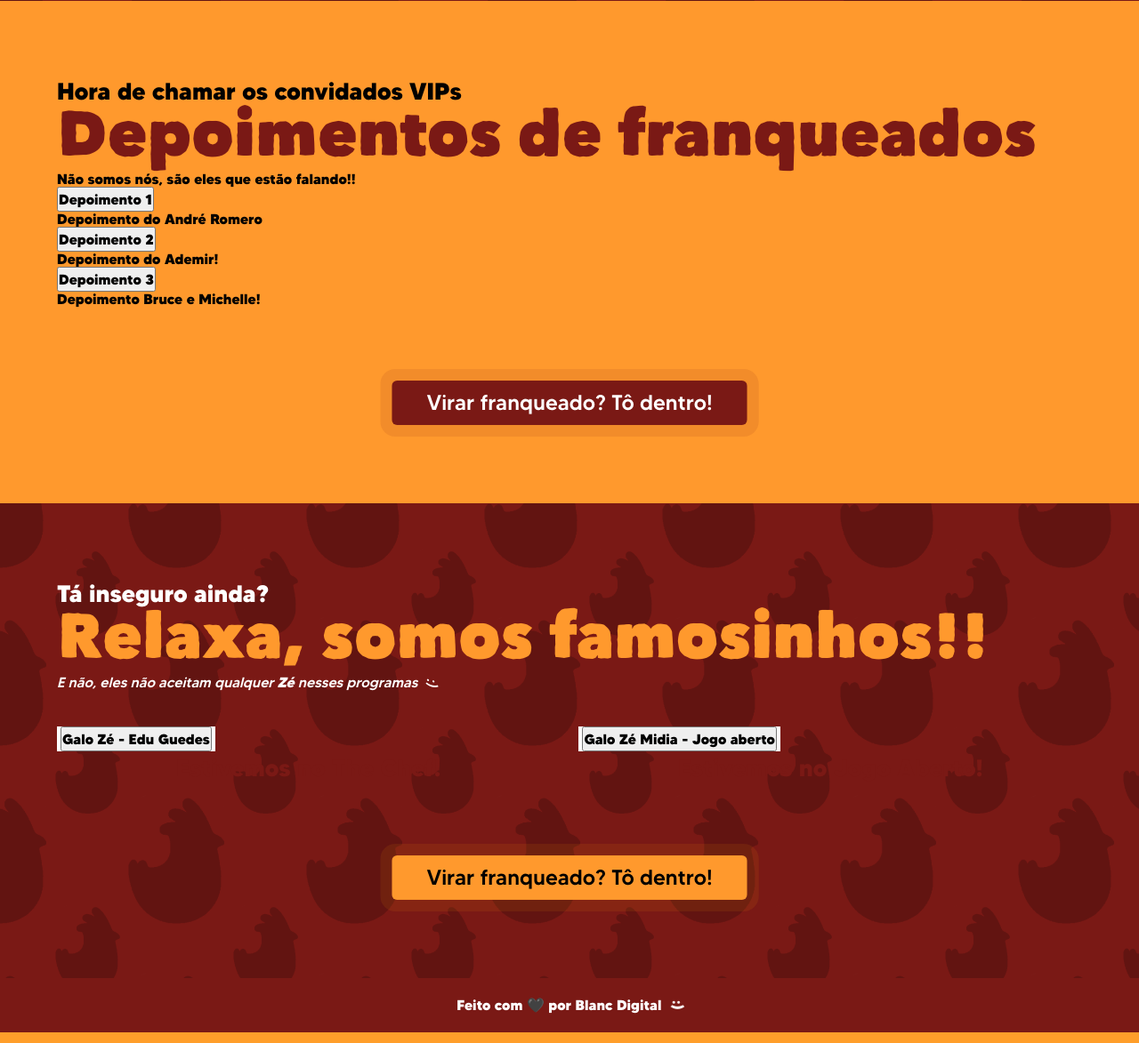
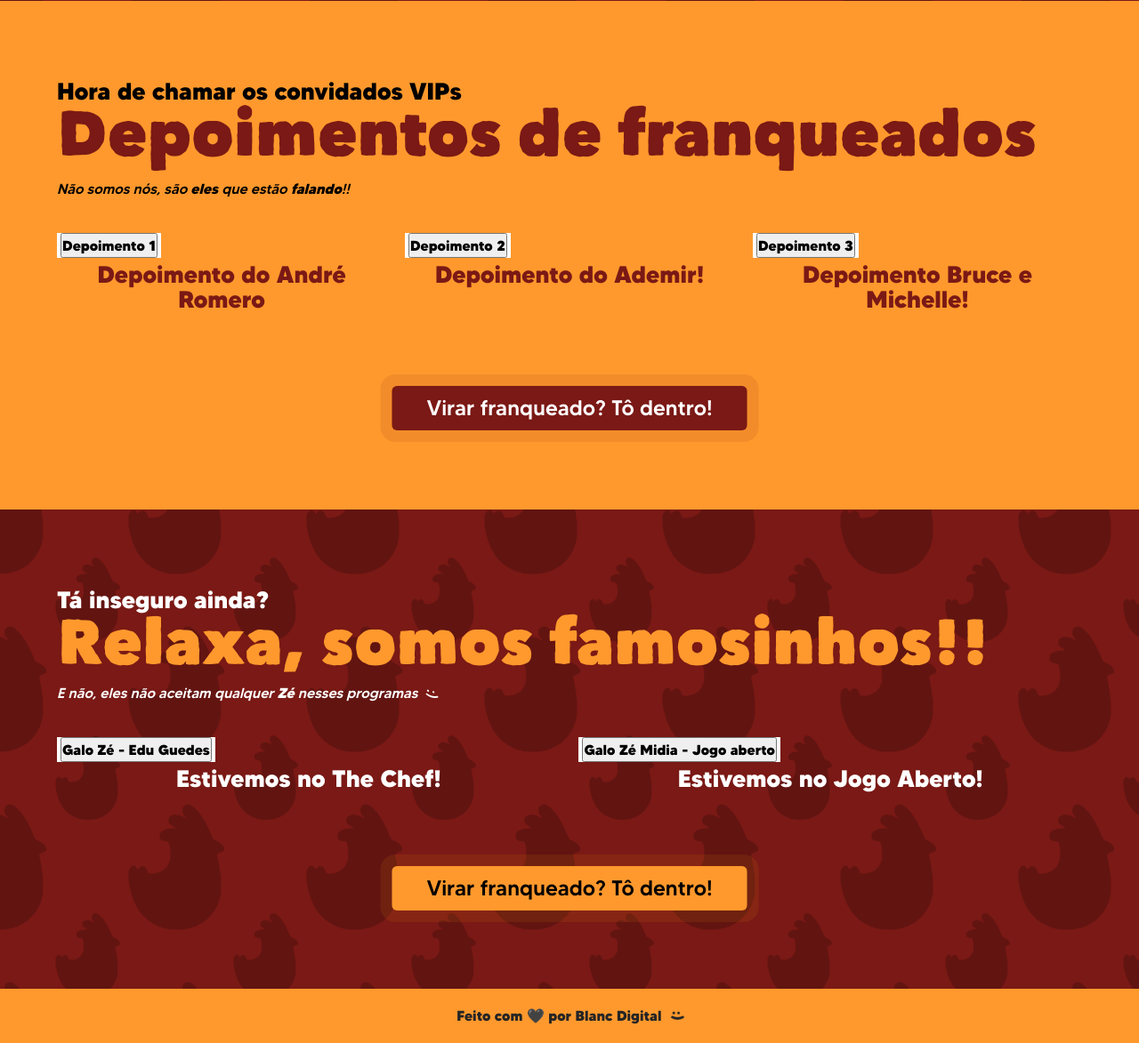
Before and after one commit to BlancDigital/galoze--franquia, a PHP site: page / in a window 1280 px wide. Shown: the part 4523-5696 px from the top of the page at 89% size. Run offline with PHP 8.4, Linux system fonts and the light colour scheme; some libraries are stand-ins or nearby versions; grey boxes are pictures that could not be loaded.

Commit message:
autoprefixer; compiled by sass

```diff
--- a/style.css
+++ b/style.css
@@ -14,7 +14,6 @@
   src: url("public/fonts/Thin.otf") format("opentype");
   font-display: swap;
 }
-
 @font-face {
   font-family: "MADE TOMMY";
   font-style: normal;
@@ -22,7 +21,6 @@
   src: url("public/fonts/Light.otf") format("opentype");
   font-display: swap;
 }
-
 @font-face {
   font-family: "MADE TOMMY";
   font-style: normal;
@@ -30,7 +28,6 @@
   src: url("public/fonts/Regular.otf") format("opentype");
   font-display: swap;
 }
-
 @font-face {
   font-family: "MADE TOMMY";
   font-style: normal;
@@ -38,7 +35,6 @@
   src: url("public/fonts/Medium.otf") format("opentype");
   font-display: swap;
 }
-
 @font-face {
   font-family: "MADE TOMMY";
   font-style: normal;
@@ -46,7 +42,6 @@
   src: url("public/fonts/Bold.otf") format("opentype");
   font-display: swap;
 }
-
 @font-face {
   font-family: "MADE TOMMY";
   font-style: normal;
@@ -54,7 +49,6 @@
   src: url("public/fonts/ExtraBold.otf") format("opentype");
   font-display: swap;
 }
-
 @font-face {
   font-family: "MADE TOMMY";
   font-style: normal;
@@ -62,7 +56,6 @@
   src: url("public/fonts/Black.otf") format("opentype");
   font-display: swap;
 }
-
 @font-face {
   font-family: "Matiz";
   font-style: normal;
@@ -70,7 +63,6 @@
   src: url("public/fonts/Matiz.ttf") format("truetype");
   font-display: swap;
 }
-
 :root {
   --ff-body: "MADE TOMMY";
   --ff-title: "Matiz";
@@ -78,10 +70,9 @@
   --clr-main: #ff992d;
   --clr-black: #252525;
   --clr-white: #fff;
-  --select-border: rgb(170 170 170);
+  --select-border: rgb(170, 170, 170);
   --select-focus: var(--clr-main);
   --select-arrow: var(--select-border);
-
   /* Constants for Base font size (fluid) */
   --fs-base: 16px;
   --fs-factor-min: 1.2;
@@ -89,7 +80,6 @@
   --sp-factor: 1rem;
   --lh-min: 1;
   --lh-max: 1.5;
-
   /* Derived font sizes (min) */
   --fs-400-min: var(--fs-base);
   --fs-500-min: calc(var(--fs-400-min) * var(--fs-factor-min));
@@ -99,7 +89,6 @@
   --fs-900-min: calc(var(--fs-800-min) * var(--fs-factor-min));
   --fs-300-min: calc(var(--fs-400-min) / var(--fs-factor-min));
   --fs-200-min: calc(var(--fs-300-min) / var(--fs-factor-min));
-
   /* Derived font sizes (max) */
   --fs-400-max: var(--fs-base);
   --fs-500-max: calc(var(--fs-400-max) * var(--fs-factor-max));
@@ -109,7 +98,6 @@
   --fs-900-max: calc(var(--fs-800-max) * var(--fs-factor-max));
   --fs-300-max: calc(var(--fs-400-max) / var(--fs-factor-max));
   --fs-200-max: calc(var(--fs-300-max) / var(--fs-factor-max));
-
   /* Derived font sizes (fluid) */
   --fs-200: clamp(var(--fs-200-min), var(--fs-200-min) + 4vw, var(--fs-200-max));
   --fs-300: clamp(var(--fs-300-min), var(--fs-300-min) + 2vw, var(--fs-300-max));
@@ -119,7 +107,6 @@
   --fs-700: clamp(var(--fs-700-min), var(--fs-700-min) + 2vw, var(--fs-700-max));
   --fs-800: clamp(var(--fs-800-min), var(--fs-800-min) + 3vw, var(--fs-800-max));
   --fs-900: clamp(var(--fs-900-min), var(--fs-900-min) + 4vw, var(--fs-900-max));
-
   /* Derived spacings */
   --sp-200: calc(var(--sp-factor) * 0.5);
   --sp-300: calc(var(--sp-factor) * 0.75);
@@ -185,6 +172,7 @@
 }
 
 body {
+  overflow-x: hidden;
   font-family: var(--ff-body);
   font-weight: bold;
 }
@@ -214,7 +202,6 @@
   background-image: url(./public/images/pattern-2.png);
   background-size: 200px;
 }
-
 section:nth-child(odd) h1,
 section:nth-child(odd) h2 {
   color: var(--clr-main);
@@ -223,7 +210,6 @@
 section:nth-child(even) {
   background: var(--clr-main);
 }
-
 section:nth-child(even) h2 {
   color: var(--clr-accent);
 }
@@ -284,7 +270,6 @@
     scroll-behavior: auto !important;
   }
 }
-
 .above-title {
   margin-bottom: 0.325rem;
   font-size: var(--fs-500);
@@ -357,7 +342,6 @@
   background: var(--clr-main);
   border: 0.375rem solid transparent;
   border-radius: 0.25em;
-
   /* box-shadow: rgba(50, 50, 93, 0.25) 0px 0.375em 0.75em -0.125em,
     rgba(0, 0, 0, 0.3) 0px 0.1875em 0.4375em -0.1875em; */
   transition: opacity 250ms ease-in;
@@ -366,82 +350,71 @@
 }
 
 .btn--red {
+  background: var(--clr-accent);
   color: var(--clr-white);
-  background: var(--clr-accent);
   -webkit-animation: pulse-red 1.5s infinite;
   animation: pulse-red 1.5s infinite;
 }
 
 @-webkit-keyframes pulse-yellow {
   0% {
-    box-shadow: 0 0 0 0 rgb(255 156 0 / 70%);
+    box-shadow: 0 0 0 0 rgba(255, 156, 0, 0.7);
     transform: scale(0.99);
   }
-
   70% {
-    box-shadow: 0 0 0 0.625em rgb(255 156 0 / 0%);
+    box-shadow: 0 0 0 0.625em rgba(255, 156, 0, 0);
     transform: scale(1);
   }
-
   100% {
-    box-shadow: 0 0 0 0.625em rgb(255 156 0 / 0%);
+    box-shadow: 0 0 0 0.625em rgba(255, 156, 0, 0);
     transform: scale(0.99);
   }
 }
 
 @keyframes pulse-yellow {
   0% {
-    box-shadow: 0 0 0 0 rgb(255 156 0 / 70%);
+    box-shadow: 0 0 0 0 rgba(255, 156, 0, 0.7);
     transform: scale(0.99);
   }
-
   70% {
-    box-shadow: 0 0 0 0.625em rgb(255 156 0 / 0%);
+    box-shadow: 0 0 0 0.625em rgba(255, 156, 0, 0);
     transform: scale(1);
   }
-
   100% {
-    box-shadow: 0 0 0 0.625em rgb(255 156 0 / 0%);
+    box-shadow: 0 0 0 0.625em rgba(255, 156, 0, 0);
     transform: scale(0.99);
   }
 }
-
 @-webkit-keyframes pulse-red {
   0% {
-    box-shadow: 0 0 0 0 rgb(122 25 21 / 70%);
+    box-shadow: 0 0 0 0 rgba(122, 25, 21, 0.7);
     transform: scale(0.99);
   }
-
   70% {
-    box-shadow: 0 0 0 0.625em rgb(122 25 21 / 0%);
+    box-shadow: 0 0 0 0.625em rgba(122, 25, 21, 0);
     transform: scale(1);
   }
-
   100% {
-    box-shadow: 0 0 0 0.625em rgb(122 25 21 / 0%);
+    box-shadow: 0 0 0 0.625em rgba(122, 25, 21, 0);
     transform: scale(0.99);
   }
 }
-
 @keyframes pulse-red {
   0% {
-    box-shadow: 0 0 0 0 rgb(122 25 21 / 70%);
+    box-shadow: 0 0 0 0 rgba(122, 25, 21, 0.7);
     transform: scale(0.99);
   }
-
   70% {
-    box-shadow: 0 0 0 0.625em rgb(122 25 21 / 0%);
+    box-shadow: 0 0 0 0.625em rgba(122, 25, 21, 0);
     transform: scale(1);
   }
-
   100% {
-    box-shadow: 0 0 0 0.625em rgb(122 25 21 / 0%);
+    box-shadow: 0 0 0 0.625em rgba(122, 25, 21, 0);
     transform: scale(0.99);
   }
 }
-
 .btn:hover {
-  opacity: 80%;
+  opacity: 0.8;
 }
 
 .btn:focus-visible {
@@ -473,27 +446,22 @@
   align-content: flex-start;
   justify-items: center;
 }
-
 .cards__card .title {
   margin-bottom: 1.2rem;
   font-size: var(--fs-700);
   font-weight: 800;
 }
-
 .cards__card img {
   align-self: flex-end;
   justify-self: flex-start;
   max-width: 300px;
 }
-
 .cards__card .cards__card__text {
   font-weight: 500;
 }
-
 .cards__card .text {
   font-size: clamp(1.3125rem, 1.1797rem + 0.625vw, 1.625rem);
 }
-
 .cards__card .text span {
   font-size: 1rem;
 }
@@ -527,7 +495,6 @@
     grid-template-columns: 1fr 1fr;
   }
 }
-
 .exit-form__trigger {
   position: fixed;
   top: 0;
@@ -550,12 +517,10 @@
 .modal {
   /* background */
   position: fixed;
-
   /* Stay in place */
   top: 0;
   left: 0;
   z-index: 1000;
-
   /* Sit on top */
   display: flex;
   align-items: center;
@@ -563,10 +528,8 @@
   width: 100%;
   height: 100%;
   background-color: black;
-
   /* Fallback color */
-  background-color: rgb(0 0 0 / 90%);
-
+  background-color: rgba(0, 0, 0, 0.9);
   /* Black w/ opacity */
 }
 
@@ -578,7 +541,6 @@
 
 .modal__image-wrapper img {
   -o-object-fit: cover;
-  object-fit: cover;
   object-fit: cover;
   height: 100%;
   border-top-left-radius: 0.5em;
@@ -603,7 +565,7 @@
   overflow-y: auto;
   background-color: var(--clr-white);
   border-radius: 0.5em;
-  box-shadow: rgb(0 0 0 / 35%) 0 0.3125em 0.9375em;
+  box-shadow: rgba(0, 0, 0, 0.35) 0px 0.3125em 0.9375em;
 }
 
 .btn--close {
@@ -614,24 +576,23 @@
   padding: 0;
   font-size: var(--fs-400);
   color: var(--clr-black);
-  box-shadow: rgb(0 0 0 / 10%) 0 0.25em 0.375em -0.0625em,
-    rgb(0 0 0 / 6%) 0 0.125rem 0.25em -0.0625em;
+  box-shadow: rgba(0, 0, 0, 0.1) 0px 0.25em 0.375em -0.0625em,
+    rgba(0, 0, 0, 0.06) 0px 0.125rem 0.25em -0.0625em;
   -webkit-animation: none;
-  animation: none;
   animation: none;
 }
 
 .form h6 {
   margin-bottom: 0.5em;
+  font-size: var(--fs-600);
   font-family: var(--ff-body);
-  font-size: var(--fs-600);
   text-align: left;
 }
 
 .form p {
-  margin-bottom: 1.5em;
   font-weight: 500;
   line-height: 1.3;
+  margin-bottom: 1.5em;
 }
 
 /* Style the input fields */
@@ -658,17 +619,13 @@
   font-weight: 500;
   line-height: inherit;
   cursor: inherit;
-
   /* Additional resets for further consistency */
   background-color: transparent;
   border: none;
   outline: none;
-
   /* A reset of styles, including removing the default dropdown arrow */
   -webkit-appearance: none;
   -moz-appearance: none;
-  appearance: none;
-  appearance: none;
   appearance: none;
 }
 
@@ -697,7 +654,6 @@
   height: 0.5em;
   -webkit-clip-path: polygon(100% 0%, 0 0%, 50% 100%);
   clip-path: polygon(100% 0%, 0 0%, 50% 100%);
-  clip-path: polygon(100% 0%, 0 0%, 50% 100%);
   content: "";
   background-color: var(--select-arrow);
 }
@@ -709,9 +665,9 @@
 
 .form .btn--submit {
   max-width: 100%;
-  padding: 1em 2em;
   margin-top: 1em;
   font-size: var(--fs-400);
+  padding: 1em 2em;
 }
 
 @media screen and (min-width: 56.25rem) {
@@ -726,7 +682,6 @@
     border-bottom-right-radius: 0.5em;
   }
 }
-
 .form--exit {
   color: #fff;
 }
@@ -763,22 +718,18 @@
   min-height: 90vh;
   text-align: center;
 }
-
 .section-hero img {
   max-width: 150px;
   margin: 0 auto;
   margin-bottom: 1rem;
 }
-
 .section-hero .above-title {
   margin-bottom: 0.65rem;
   font-size: var(--fs-600);
 }
-
 .section-hero .below-title {
   font-size: var(--fs-500);
 }
-
 .section-hero h1 {
   margin-left: -0.35vw;
 }
@@ -786,35 +737,28 @@
 .section-warning {
   min-height: 40vh;
 }
-
 .section-warning .above-title {
   margin: 0;
 }
-
 .section-warning h2 span {
   color: var(--clr-white);
 }
-
 .section-warning .text {
   margin-top: 0.75rem;
   font-size: var(--fs-500);
 }
-
 .section-warning .text span {
   color: #621411;
 }
-
 .section-warning .text--sublime {
   margin-top: 0.5rem;
   font-size: var(--fs-400);
   font-style: italic;
   font-weight: 500;
 }
-
 .section-warning .center {
   margin-top: 2.6rem;
 }
-
 .section-warning .underline-accent {
   display: inline-block;
   margin: 0 auto;
@@ -825,7 +769,6 @@
 .section-numbers {
   min-height: 90vh;
 }
-
 .section-numbers h2 {
   max-width: 13ch;
   margin-bottom: 2.6rem;
@@ -834,57 +777,46 @@
 .section-franchises .above-title {
   margin: 0;
 }
-
 .section-franchises .below-title {
   margin-bottom: 5.2rem;
   font-style: italic;
   font-weight: 500;
 }
-
 .section-franchises .splide__slide {
   padding: 0 5%;
 }
-
 .section-franchises .splide__arrow.splide__arrow {
   top: 103%;
   background-color: var(--clr-accent);
   opacity: 100%;
   transition: opacity 150ms ease-in;
 }
-
 .section-franchises .splide__arrow.splide__arrow svg {
   fill: var(--clr-white);
 }
-
 .section-franchises .splide__arrow.splide__arrow:active {
   opacity: 60%;
 }
-
 .section-franchises .splide__pagination.splide__pagination {
   bottom: -1.6rem;
 }
-
 .section-franchises .splide__pagination__page.splide__pagination__page {
   background-color: var(--clr-accent);
 }
-
 .section-franchises
   .splide__pagination__page.is-active.splide__pagination__page.is-active {
   background-color: var(--clr-white);
 }
-
 .section-franchises .slide__title {
   margin-bottom: 1.3rem;
   font-size: var(--fs-700);
   color: var(--clr-white);
   text-align: center;
 }
-
 .section-franchises .item-list {
   display: flex;
   flex-direction: column;
 }
-
 .section-franchises .item-list li {
   position: relative;
   font-size: var(--fs-500);
@@ -895,40 +827,39 @@
   display: grid;
   place-content: center;
 }
-
 .section-gallery .above-title {
   margin: 0;
 }
-
 .section-gallery h2 {
   margin-bottom: 1.3rem;
 }
-
 .section-gallery .splide__track.splide__track {
   border-radius: 1rem;
 }
 
+.section-testimonials .below-title,
 .section-videos .below-title {
   font-style: italic;
   font-weight: 500;
+  margin-top: 0.65rem;
 }
-
+.section-testimonials .flex,
 .section-videos .flex {
   display: flex;
   flex-direction: column;
   gap: 1.3rem;
 }
-
+.section-testimonials .container,
 .section-videos .container {
   width: 100%;
   margin-top: 2.6rem;
 }
-
+.section-testimonials .video,
 .section-videos .video {
   width: 100%;
   border: 0.25rem solid var(--clr-white);
 }
-
+.section-testimonials .title,
 .section-videos .title {
   margin-top: 0.325rem;
   font-size: var(--fs-500);
@@ -936,15 +867,21 @@
   text-align: center;
 }
 
+.section-videos .below-title {
+  margin-top: 0.325rem;
+}
+.section-videos .title {
+  color: var(--clr-white);
+}
+
 footer {
   padding: 2.75vh 0;
   text-align: center;
-  background-color: var(--clr-accent);
+  background-color: var(--clr-main);
 }
-
 footer p {
   font-size: var(--fs-400);
-  color: var(--clr-white);
+  color: var(--clr-black);
 }
 
 @media screen and (min-width: 48rem) {
@@ -953,27 +890,24 @@
     gap: 1.3rem;
     justify-content: center;
   }
-
   .section-franchises .item-list li + li {
     margin-top: 0.65rem;
   }
-
   .section-franchises .item-list__item-wrapper {
     display: grid;
     grid-template-rows: repeat(4, 1fr);
   }
 }
-
 @media screen and (min-width: 56.25rem) {
+  .section-testimonials .flex,
   .section-videos .flex {
     flex-direction: row;
   }
-
+  .section-testimonials .container,
   .section-videos .container {
     width: 50%;
   }
 }
-
 @media screen and (min-width: 75rem) {
   .section-franchises .item-list li::before {
     display: inline-block;
@@ -984,12 +918,10 @@
     background-repeat: no-repeat;
     background-size: contain;
   }
-
   .section-franchises .splide__arrow.splide__arrow {
     top: 50%;
   }
 }
-
 .is-hidden {
   display: none;
 }
```
Also changed, not shown: 1 other file.
